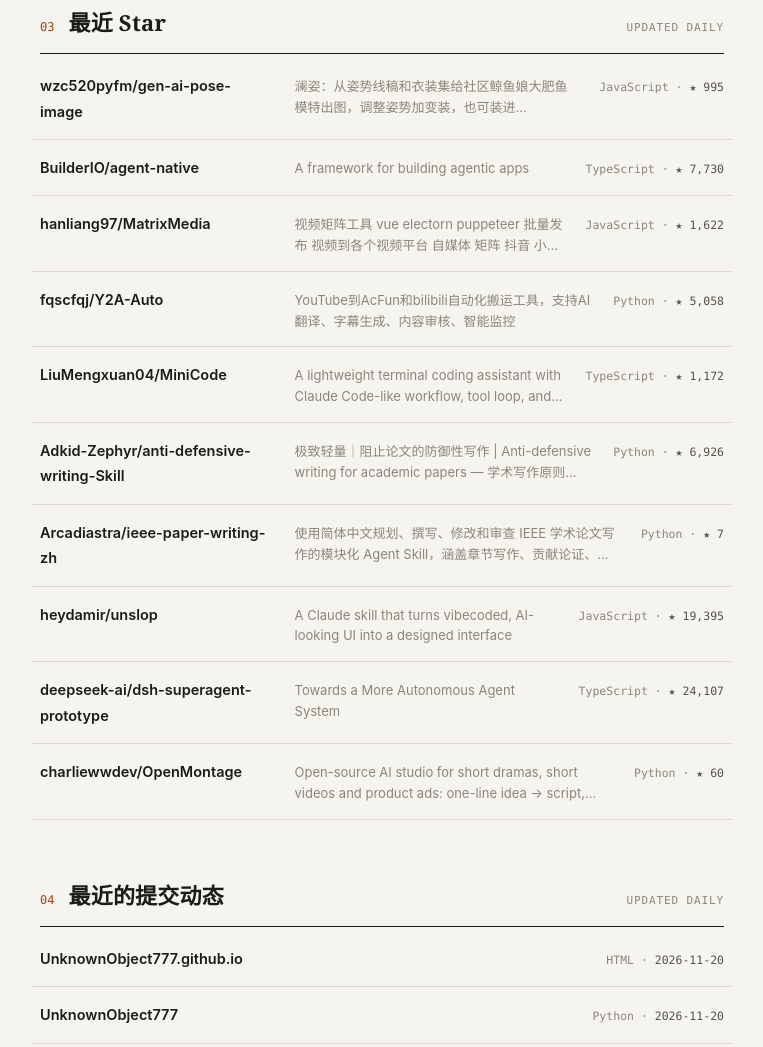
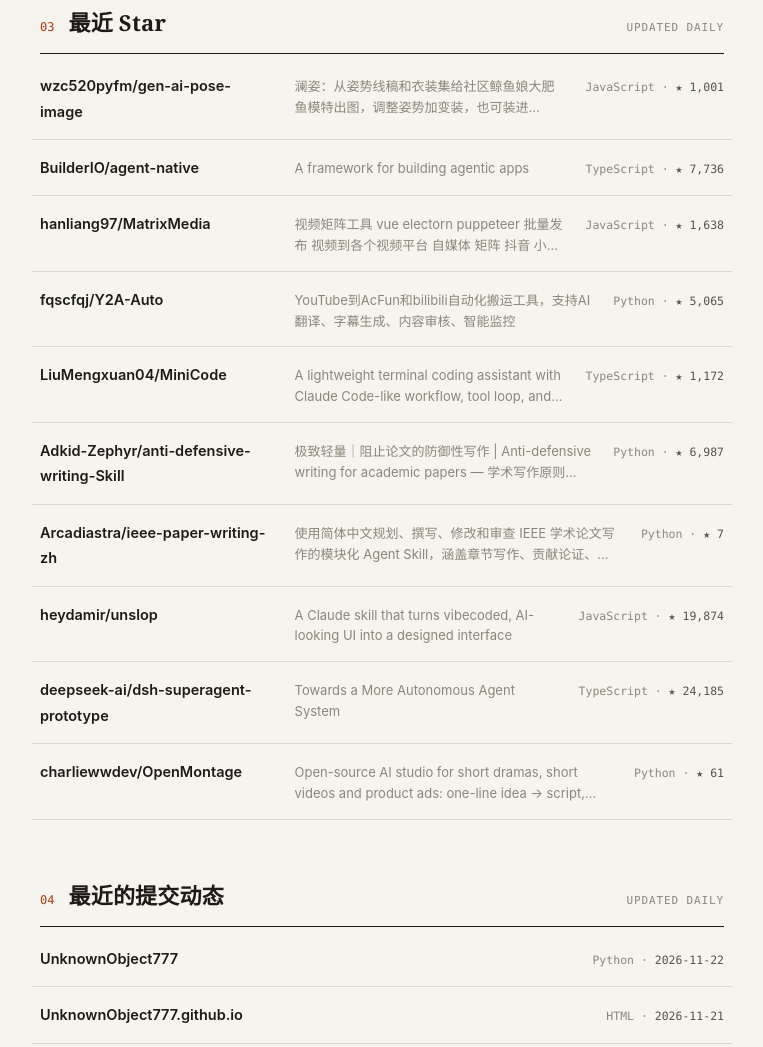
Before and after one commit to UnknownObject777/UnknownObject777.github.io, a plain HTML site: page index.html in a window 1280 px wide. Shown: the part 1402-2449 px from the top of the page, without its empty margins (258-1021 px from the left). Drawn offline with Linux system fonts and the light colour scheme.

Commit message:
chore: auto-update starred & recent repos

```diff
--- a/index.html
+++ b/index.html
@@ -236,22 +236,22 @@
   <a class="idx-row" href="https://github.com/wzc520pyfm/gen-ai-pose-image" target="_blank" rel="noopener">
     <span class="name">wzc520pyfm/gen-ai-pose-image</span>
     <span class="desc">澜姿：从姿势线稿和衣装集给社区鲸鱼娘大肥鱼模特出图，调整姿势加变装，也可装进 DeepSeek Harness。Lanpose generates images of the community whale-girl Dafeiyu from pose sketches and costumes, and installs into DeepSeek Harness.</span>
-    <span class="meta">JavaScript · <b>★ 995</b></span>
+    <span class="meta">JavaScript · <b>★ 1,001</b></span>
   </a>
   <a class="idx-row" href="https://github.com/BuilderIO/agent-native" target="_blank" rel="noopener">
     <span class="name">BuilderIO/agent-native</span>
     <span class="desc">A framework for building agentic apps</span>
-    <span class="meta">TypeScript · <b>★ 7,730</b></span>
+    <span class="meta">TypeScript · <b>★ 7,736</b></span>
   </a>
   <a class="idx-row" href="https://github.com/hanliang97/MatrixMedia" target="_blank" rel="noopener">
     <span class="name">hanliang97/MatrixMedia</span>
     <span class="desc">视频矩阵工具 vue electorn puppeteer 批量发布 视频到各个视频平台 自媒体 矩阵 抖音 小红书 头条 视频号 快手等 ai 自动化 cli</span>
-    <span class="meta">JavaScript · <b>★ 1,622</b></span>
+    <span class="meta">JavaScript · <b>★ 1,638</b></span>
   </a>
   <a class="idx-row" href="https://github.com/fqscfqj/Y2A-Auto" target="_blank" rel="noopener">
     <span class="name">fqscfqj/Y2A-Auto</span>
     <span class="desc">YouTube到AcFun和bilibili自动化搬运工具，支持AI翻译、字幕生成、内容审核、智能监控</span>
-    <span class="meta">Python · <b>★ 5,058</b></span>
+    <span class="meta">Python · <b>★ 5,065</b></span>
   </a>
   <a class="idx-row" href="https://github.com/LiuMengxuan04/MiniCode" target="_blank" rel="noopener">
     <span class="name">LiuMengxuan04/MiniCode</span>
@@ -261,7 +261,7 @@
   <a class="idx-row" href="https://github.com/Adkid-Zephyr/anti-defensive-writing-Skill" target="_blank" rel="noopener">
     <span class="name">Adkid-Zephyr/anti-defensive-writing-Skill</span>
     <span class="desc">极致轻量｜阻止论文的防御性写作 | Anti-defensive writing for academic papers — 学术写作原则 Skill + prompt pack (CN/EN)</span>
-    <span class="meta">Python · <b>★ 6,926</b></span>
+    <span class="meta">Python · <b>★ 6,987</b></span>
   </a>
   <a class="idx-row" href="https://github.com/Arcadiastra/ieee-paper-writing-zh" target="_blank" rel="noopener">
     <span class="name">Arcadiastra/ieee-paper-writing-zh</span>
@@ -271,17 +271,17 @@
   <a class="idx-row" href="https://github.com/heydamir/unslop" target="_blank" rel="noopener">
     <span class="name">heydamir/unslop</span>
     <span class="desc">A Claude skill that turns vibecoded, AI-looking UI into a designed interface</span>
-    <span class="meta">JavaScript · <b>★ 19,395</b></span>
+    <span class="meta">JavaScript · <b>★ 19,874</b></span>
   </a>
   <a class="idx-row" href="https://github.com/deepseek-ai/dsh-superagent-prototype" target="_blank" rel="noopener">
     <span class="name">deepseek-ai/dsh-superagent-prototype</span>
     <span class="desc">Towards a More Autonomous Agent System</span>
-    <span class="meta">TypeScript · <b>★ 24,107</b></span>
+    <span class="meta">TypeScript · <b>★ 24,185</b></span>
   </a>
   <a class="idx-row" href="https://github.com/charliewwdev/OpenMontage" target="_blank" rel="noopener">
     <span class="name">charliewwdev/OpenMontage</span>
     <span class="desc">Open-source AI studio for short dramas, short videos and product ads: one-line idea → script, cast, storyboard, video, voice, edit. Self-hosted. | AI 短剧/短视频工坊</span>
-    <span class="meta">Python · <b>★ 60</b></span>
+    <span class="meta">Python · <b>★ 61</b></span>
   </a>
 </div>
 <!-- STARS:END -->
@@ -295,15 +295,15 @@
       </div>
       <!-- REPOS:START -->
 <div class="idx">
+  <a class="idx-row" href="https://github.com/UnknownObject777/UnknownObject777" target="_blank" rel="noopener">
+    <span class="name">UnknownObject777</span>
+    <span class="desc"></span>
+    <span class="meta">Python · <b>2026-11-22</b></span>
+  </a>
   <a class="idx-row" href="https://github.com/UnknownObject777/UnknownObject777.github.io" target="_blank" rel="noopener">
     <span class="name">UnknownObject777.github.io</span>
     <span class="desc"></span>
-    <span class="meta">HTML · <b>2026-11-20</b></span>
-  </a>
-  <a class="idx-row" href="https://github.com/UnknownObject777/UnknownObject777" target="_blank" rel="noopener">
-    <span class="name">UnknownObject777</span>
-    <span class="desc"></span>
-    <span class="meta">Python · <b>2026-11-20</b></span>
+    <span class="meta">HTML · <b>2026-11-21</b></span>
   </a>
   <a class="idx-row" href="https://github.com/UnknownObject777/ai-intern-coding-assessment-cuichenhao" target="_blank" rel="noopener">
     <span class="name">ai-intern-coding-assessment-cuichenhao</span>
@@ -344,7 +344,7 @@
   <footer>
     <span>© 2026 Chenhao Cui · GitHub Pages</span>
     <!-- UPDATED:START -->
-<span>last updated 2026-11-21 07:26 UTC · auto-generated by <a href="https://github.com/UnknownObject777/UnknownObject777.github.io/actions">GitHub Actions</a></span>
+<span>last updated 2026-11-22 07:07 UTC · auto-generated by <a href="https://github.com/UnknownObject777/UnknownObject777.github.io/actions">GitHub Actions</a></span>
 <!-- UPDATED:END -->
   </footer>
 
```
